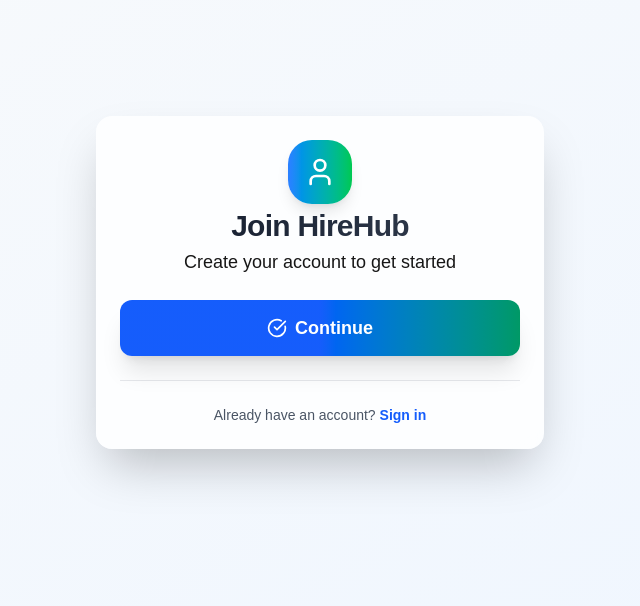
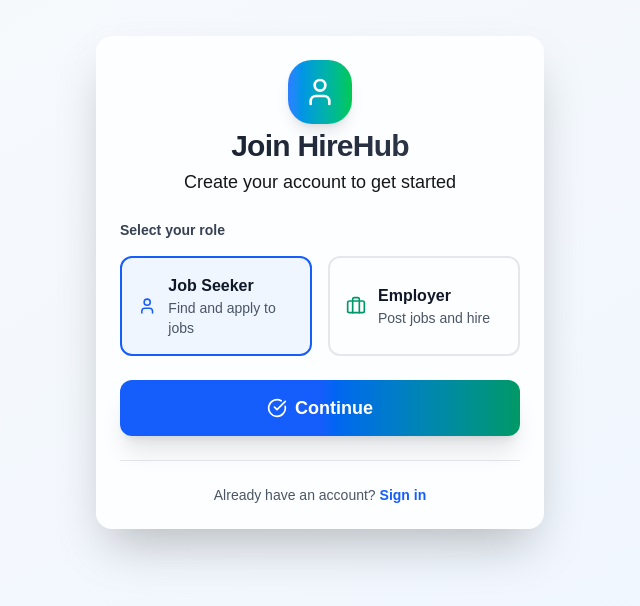
Before and after one commit to joinvnexus/career-linker, a Next.js app: page /register in a window 1280 px wide. Shown: the part 118-724 px from the top of the page, without its empty margins (320-960 px from the left). Built offline with nearby package versions, Linux system fonts and the light colour scheme; no server answers.

Commit message:
fix auth flow and add job-seeker dashboard stub

```diff
--- a/src/app/(auth)/login/page.tsx
+++ b/src/app/(auth)/login/page.tsx
@@ -97,7 +97,7 @@
             <Input
               id="password"
               type="password"
-              placeholder="••••••••"
+              placeholder="********"
               {...form.register("password")}
               className="h-12"
               disabled={isPending}
--- a/src/app/(auth)/register/page.tsx
+++ b/src/app/(auth)/register/page.tsx
@@ -58,7 +58,7 @@
 
         if (!response.ok) {
           const errorData = await response.json()
-          setError(errorData.message || "Registration failed")
+          setError(errorData.message || errorData.error || "Registration failed")
           return
         }
 
@@ -70,7 +70,9 @@
         })
 
         if (!result?.error) {
-          router.push(`/dashboard/${values.role.toLowerCase()}`)
+          const target =
+            values.role === "EMPLOYER" ? "/dashboard/employer" : "/dashboard/job-seeker"
+          router.push(target)
           router.refresh()
         }
       } catch (err) {
@@ -108,6 +110,48 @@
           )}
 
           <form onSubmit={form.handleSubmit(onSubmit)} className="space-y-6">
+            {step === "role" && (
+              <div className="space-y-4">
+                <p className="text-sm font-semibold text-gray-700">Select your role</p>
+                <div className="grid grid-cols-1 sm:grid-cols-2 gap-4">
+                  <button
+                    type="button"
+                    onClick={() => form.setValue("role", "JOB_SEEKER")}
+                    className={`border-2 rounded-xl p-4 text-left transition-all ${
+                      form.watch("role") === "JOB_SEEKER"
+                        ? "border-blue-600 bg-blue-50"
+                        : "border-gray-200 hover:border-blue-300"
+                    }`}
+                  >
+                    <div className="flex items-center gap-3">
+                      <User className="h-5 w-5 text-blue-600" />
+                      <div>
+                        <p className="font-semibold text-gray-900">Job Seeker</p>
+                        <p className="text-sm text-gray-600">Find and apply to jobs</p>
+                      </div>
+                    </div>
+                  </button>
+                  <button
+                    type="button"
+                    onClick={() => form.setValue("role", "EMPLOYER")}
+                    className={`border-2 rounded-xl p-4 text-left transition-all ${
+                      form.watch("role") === "EMPLOYER"
+                        ? "border-emerald-600 bg-emerald-50"
+                        : "border-gray-200 hover:border-emerald-300"
+                    }`}
+                  >
+                    <div className="flex items-center gap-3">
+                      <Briefcase className="h-5 w-5 text-emerald-600" />
+                      <div>
+                        <p className="font-semibold text-gray-900">Employer</p>
+                        <p className="text-sm text-gray-600">Post jobs and hire</p>
+                      </div>
+                    </div>
+                  </button>
+                </div>
+              </div>
+            )}
+
             {step === "details" && (
               <>
                 <div className="space-y-2">
@@ -160,9 +204,12 @@
             )}
 
             <Button
-              type="submit"
+              type={step === "role" ? "button" : "submit"}
               className="w-full h-14 bg-gradient-to-r from-blue-600 via-blue-600 to-emerald-600 hover:from-blue-700 hover:to-emerald-700 text-white font-bold text-lg shadow-xl rounded-xl transform hover:-translate-y-0.5 transition-all duration-200"
               disabled={isPending}
+              onClick={() => {
+                if (step === "role") setStep("details")
+              }}
             >
               {isPending ? (
                 <>
--- a/src/app/api/register/route.ts
+++ b/src/app/api/register/route.ts
@@ -22,7 +22,7 @@
 
     if (existingUser) {
       return NextResponse.json(
-        { error: "User already exists" },
+        { message: "User already exists" },
         { status: 400 }
       )
     }
@@ -57,13 +57,13 @@
   } catch (error) {
     if (error instanceof z.ZodError) {
       return NextResponse.json(
-        { error: "Invalid input data" },
+        { message: "Invalid input data" },
         { status: 400 }
       )
     }
     console.error("[REGISTER]", error)
     return NextResponse.json(
-      { error: "Internal server error" },
+      { message: "Internal server error" },
       { status: 500 }
     )
   }
--- /dev/null
+++ b/src/app/dashboard/job-seeker/page.tsx
@@ -0,0 +1,12 @@
+export default function JobSeekerDashboardPage() {
+  return (
+    <div className="mx-auto max-w-3xl py-10">
+      <h1 className="text-2xl font-semibold text-gray-900">
+        Job Seeker Dashboard
+      </h1>
+      <p className="mt-2 text-gray-600">
+        Your profile, applications, and saved jobs will appear here.
+      </p>
+    </div>
+  )
+}
--- a/src/lib/auth.ts
+++ b/src/lib/auth.ts
@@ -50,12 +50,14 @@
     async jwt({ token, user }) {
       if (user) {
         token.role = user.role
+        token.id = user.id
       }
       return token
     },
     async session({ session, token }) {
-      if (session.user && token.role) {
+      if (session.user) {
         session.user.role = token.role as Role
+        session.user.id = (token.sub ?? token.id) as string
       }
       return session
     },
--- a/src/types/next-auth.d.ts
+++ b/src/types/next-auth.d.ts
@@ -20,5 +20,6 @@
 declare module "next-auth/jwt" {
   interface JWT {
     role: Role
+    id?: string
   }
 }
```
